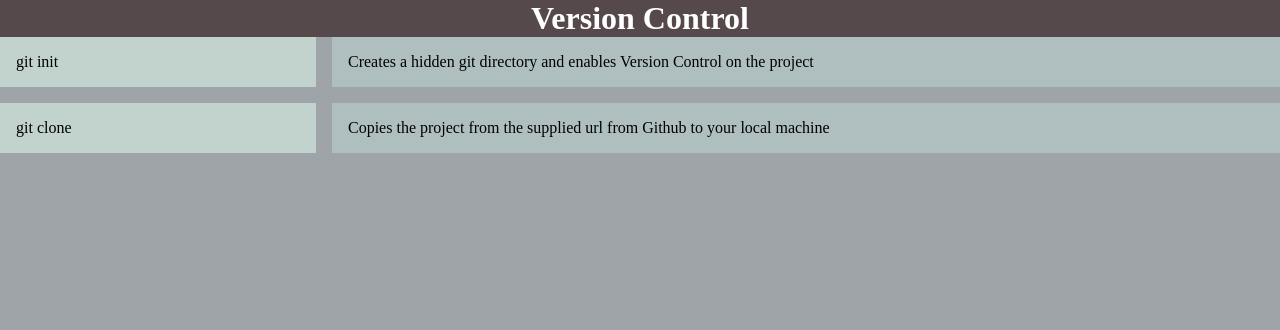
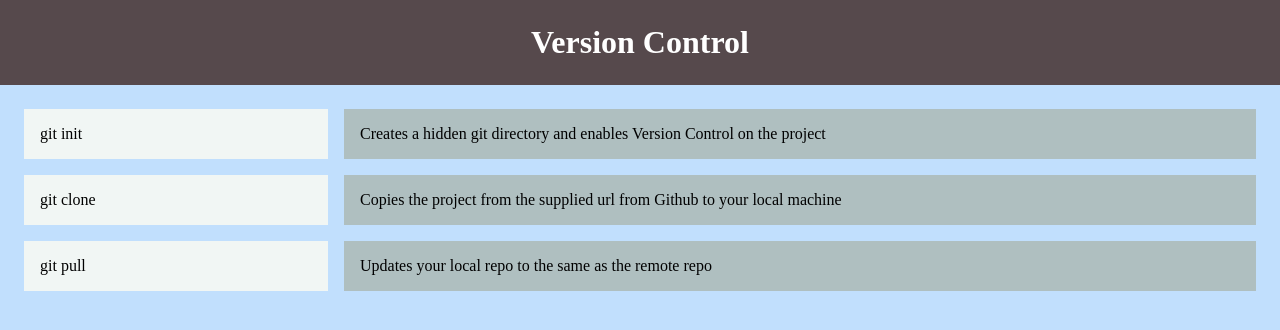
Before and after one commit to Jasminedns/version-control, a plain HTML site: page index.html in a window 1280 px wide. Drawn offline with Linux system fonts and the light colour scheme.

Commit message:
changed color and add a div

```diff
--- a/index.html
+++ b/index.html
@@ -15,8 +15,13 @@
     <main class="git-commands">
         <div class="git-commands__command">git init</div>
         <div class="git-commands__effect">Creates a hidden git directory and enables Version Control on the project</div>
+
         <div class="git-commands__command">git clone</div>
         <div class="git-commands__effect">Copies the project from the supplied url from Github to your local machine</div>
+
+        <div class="git-commands__command">git pull</div>
+        <div class="git-commands__effect">Updates your local repo to the same as the remote repo</div>
+
     </main>
 </body>
 </html>
--- a/styles/version-control.css
+++ b/styles/version-control.css
@@ -7,13 +7,14 @@ html {
 }
 
 body {
-    background-color: #9FA4A9;
+    background-color: #c1dffd;
     margin: 0;
     min-height: 100%;
 }
 
 .header {
     background-color: #56494C;
+    padding: 24px;
 }
 
 .header__page-title {
@@ -23,14 +24,14 @@ body {
 }
 
 .git-commands {
-    margin: 0;
+    margin: 24px;
     display: grid;
     gap: 16px;
     grid-template: repeat(6, 1fr) / 1fr 3fr;
 }
 
 .git-commands__command {
-    background-color: #C2D3CD;
+    background-color: #f1f6f4;
     padding: 16px
 }
 
```
